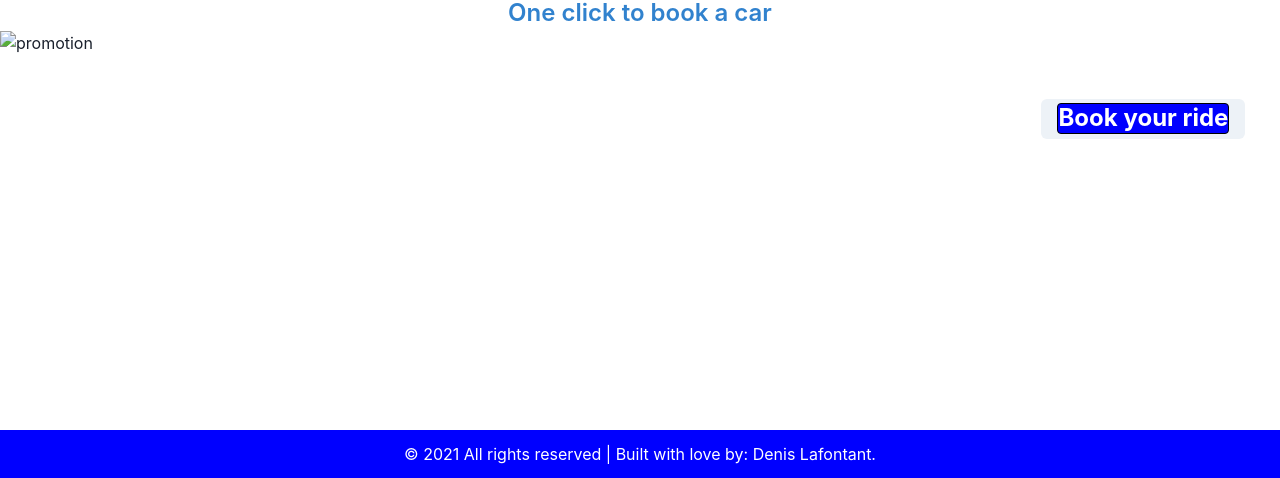
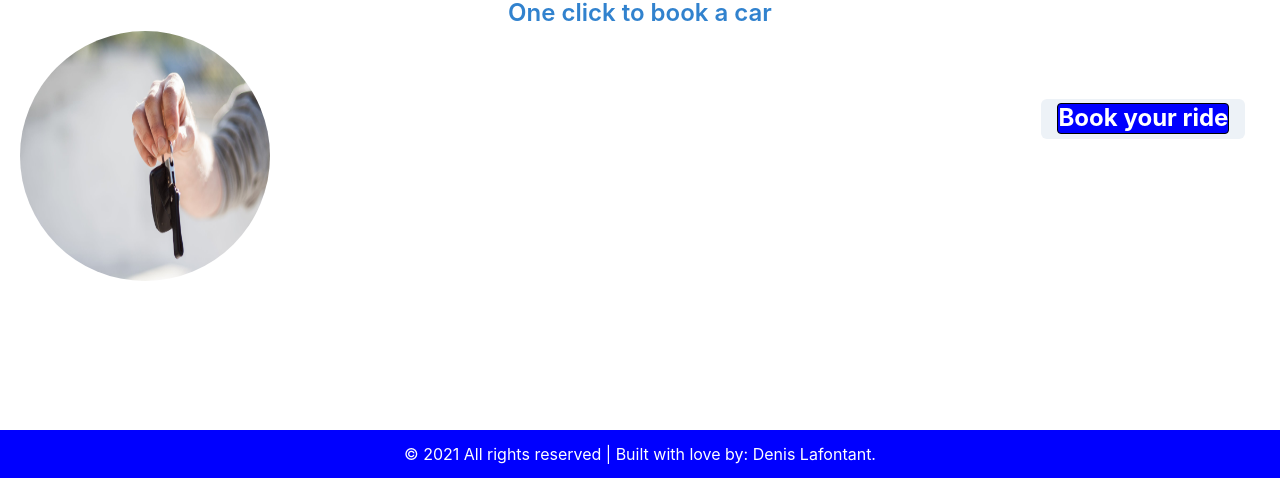
Before and after one commit to icebox827/igo-client, a React app: page / in a window 1280 px wide. Shown: the part 685-1163 px from the top of the page. Built offline with nearby package versions, Linux system fonts and the light colour scheme.

Commit message:
Style Home page

```diff
--- a/src/containers/Home.js
+++ b/src/containers/Home.js
@@ -33,9 +33,11 @@ const Home = () => {
         <Text textAlign="center" color="teal" fontSize="3xl" fontWeight="800">Select your car and add it to your favorite</Text>
         <Text textAlign="center" color="blue.500" fontSize="2xl" fontWeight="600">One click to book a car</Text>
         <Image
-         src=""
+         src={carKey}
          alt="promotion"
          className="promo"
+         boxSize="250px"
+         borderRadius="full"
         />
         <BookRide />
       </Container>
--- a/src/styles/App.css
+++ b/src/styles/App.css
@@ -116,4 +116,5 @@ form {
 
 .promo {
   float: left;
+  margin-left: 20px;
 }
```
